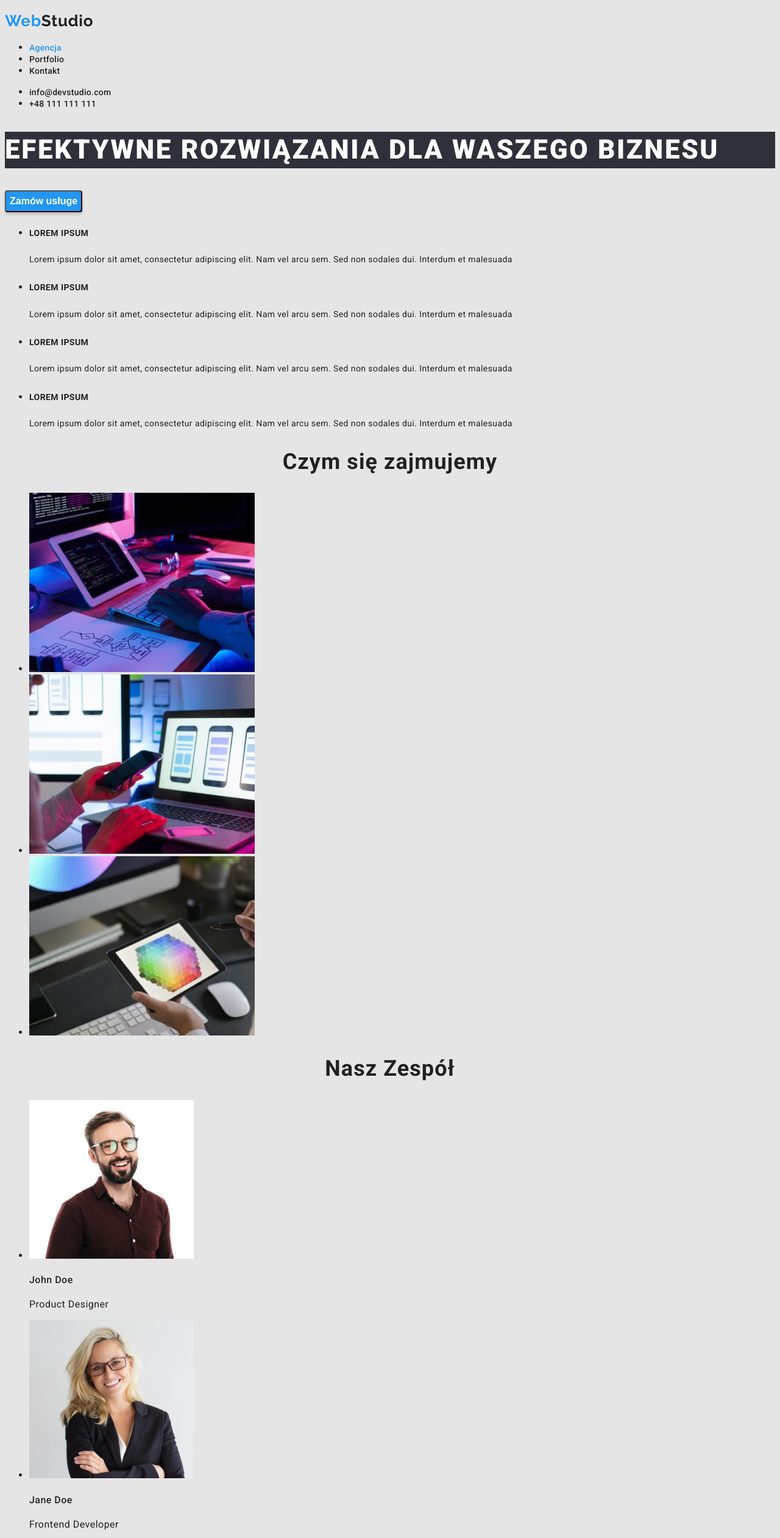
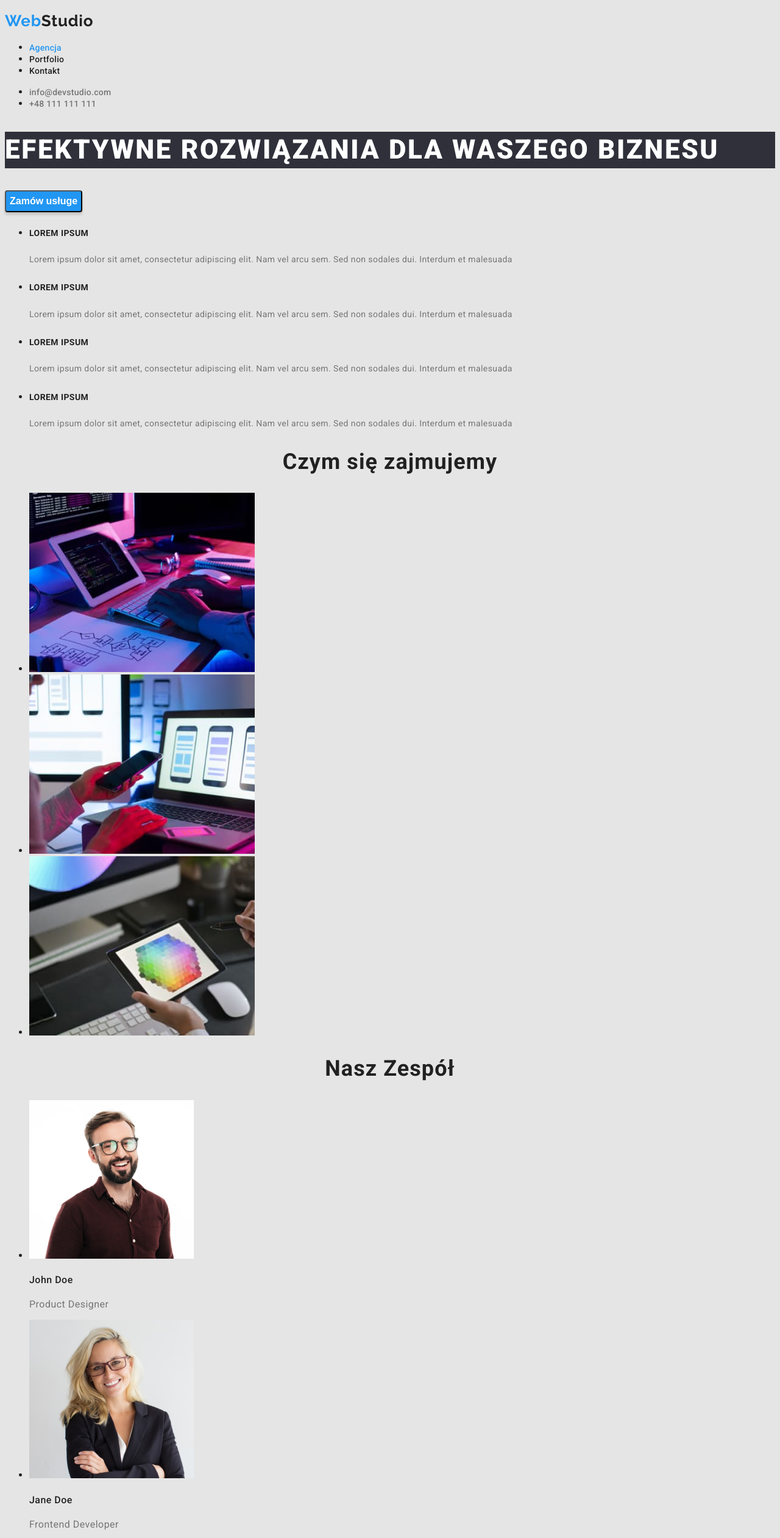
Before and after one commit to pawelrogowski/goit-markup-hw-02, a plain HTML site: page index.html in a window 1280 px wide. Shown: the top 2522 px of the page at 61% size. Drawn offline with Linux system fonts and the light colour scheme.

Commit message:
Update styles.css
-fixed FontColorSecondary typo

```diff
--- a/css/styles.css
+++ b/css/styles.css
@@ -57,7 +57,7 @@ body {
 }
 
 .links-contact {
-  color: var(--FontSecondaryColor);
+  color: var(--FontColorSecondary);
 }
 .links-contact:focus {
   color: var(--SelectionColor);
@@ -65,7 +65,7 @@ body {
 
 .links-contact-footer {
   font-size: 14px;
-  line-height: 24px;
+  line-height: 1.71;
   letter-spacing: 0.03em;
   color: var(--ColorWhite);
 }
@@ -154,7 +154,7 @@ body {
   font-size: 14px;
   line-height: 1.71;
   letter-spacing: 0.03em;
-  color: var(--FontSecondaryColor);
+  color: var(--FontColorSecondary);
 }
 
 .person-name {
@@ -168,7 +168,7 @@ body {
   font-size: 16px;
   line-height: 1.187;
   letter-spacing: 0.03em;
-  color: var(--FontSecondaryColor);
+  color: var(--FontColorSecondary);
 }
 
 .image-caption-main {
@@ -180,7 +180,7 @@ body {
 .image-caption-secondary {
   font-size: 16px;
   line-height: 1.88;
-  color: var(--FontSecondaryColor);
+  color: var(--FontColorSecondary);
 }
 
 /* Projekt
```
